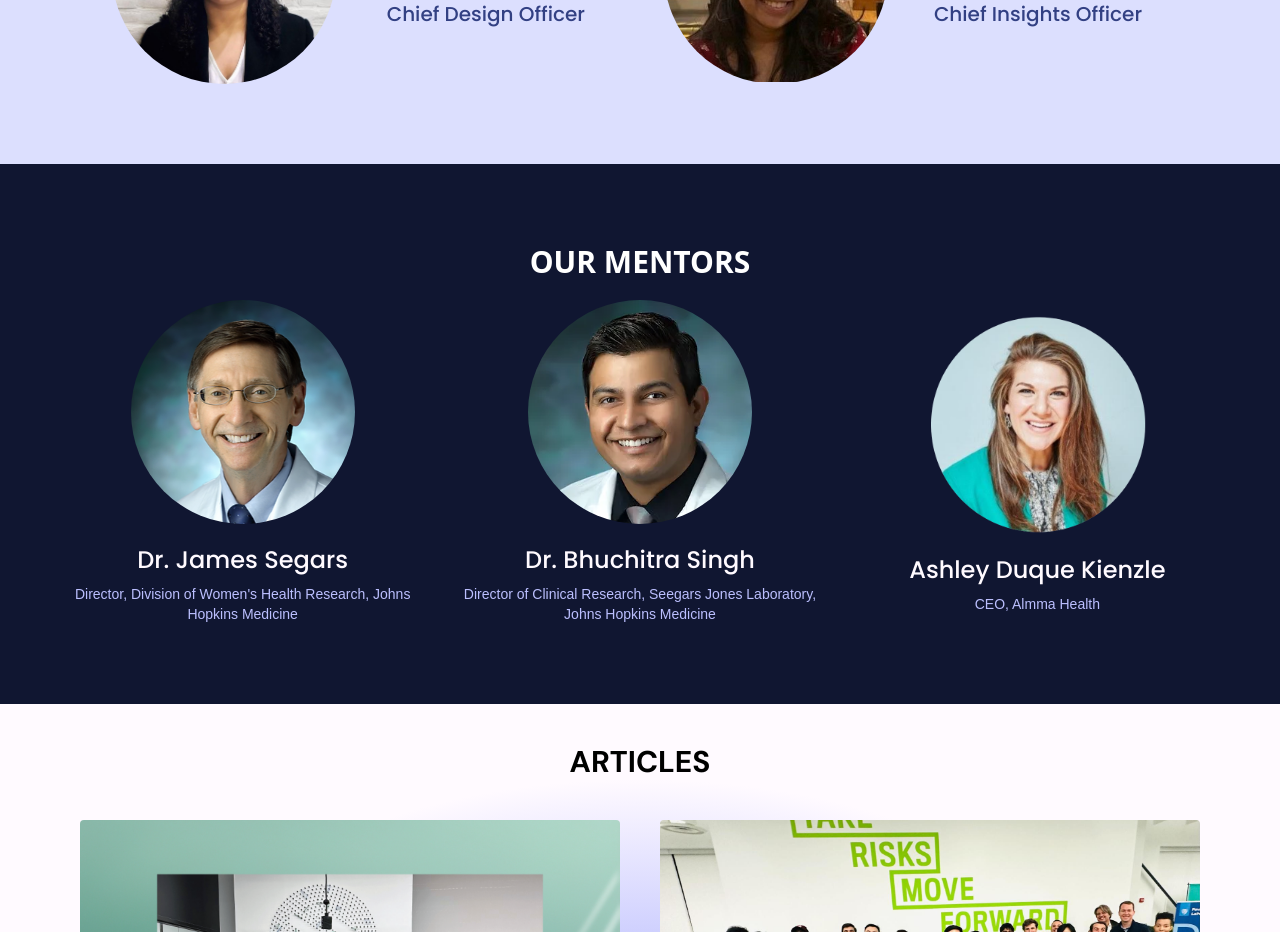
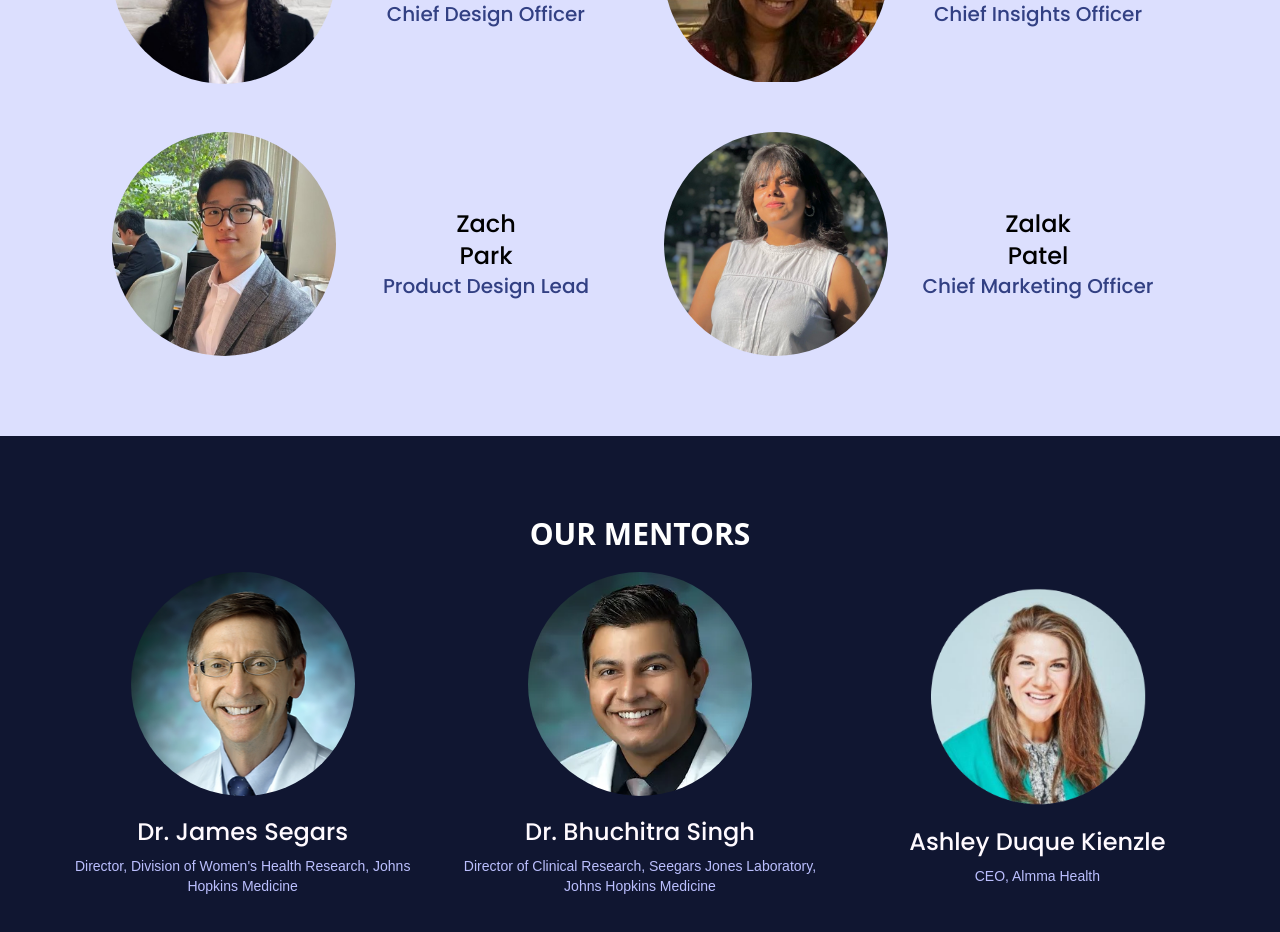
Before and after one commit to Tristan-Hancock/Ovelia-website, a React (Vite) app: page /about in a window 1280 px wide. Shown: the part 2540-3472 px from the top of the page. Built offline with nearby package versions, Linux system fonts and the light colour scheme.

Commit message:
Add two more team members

```diff
--- a/src/pages/About.jsx
+++ b/src/pages/About.jsx
@@ -1,4 +1,3 @@
-import React from "react";
 import Footer from "../components/Footer";
 import articleImage from "../assets/images/Full-Fall-2024-Cohort-new.png";
 import articleImage2 from "../assets/images/article_image.jpg";
@@ -13,6 +12,8 @@ import team_member_5 from "../assets/images/team_members/Amika_Patel.jpg";
 import team_member_6 from "../assets/images/team_members/Aaryan_Mahipal.png";
 import team_member_7 from "../assets/images/team_members/Nuha_Contractor.jpg";
 import team_member_8 from "../assets/images/team_members/Heet_Jaiswal.jpg";
+import team_member_9 from "../assets/images/team_members/Zach_Park.jpg"
+import team_member_10 from "../assets/images/team_members/Zalak_patel.jpg"
 
 const About = () => {
   const teamMembers = [
@@ -64,6 +65,18 @@ const About = () => {
       description: "",
       image: team_member_8,
     },
+    {
+      name: "Zach Park",
+      role: "Product Design Lead",
+      description: "",
+      image: team_member_9,
+    },
+    {
+      name: "Zalak Patel",
+      role: "Chief Marketing Officer",
+      description: "",
+      image: team_member_10,
+    },
   ];
 
   const advisors = [
@@ -98,13 +111,13 @@ const About = () => {
 
           <iframe
             src="https://www.youtube.com/embed/13LZjfKUq5Q?si=99bjxo-EHbXKSWvh"
-            frameborder="0"
+            frameBorder="0"
             webkitallowfullscreen
             className="w-11/12 h-[300px] sm:h-[450px] md:h-[600px] lg:h-[720px] xl:h-[720px] p-6 rounded "
           ></iframe>
 
           <p className="md:w-7/12 font-poppins font-normal text-xl p-10 pb-20 mt-16 text-center">
-          Through our own experiences, we realized how difficult it can be to understand and manage Polycystic Ovarian Syndrome (PCOS). One day, we were sharing our frustrations about the lack of accessible, reliable resources for early detection and support—and it hit us. Why not create something that truly empowers women to take charge of their reproductive health? That's how Ovelia came to life—a space where women can assess, track, and manage their health, all while feeling supported every step of the way.
+          Through our own experiences, we realized how difficult it can be to understand and manage Polycystic Ovarian Syndrome (PCOS). One day, we were sharing our frustrations about the lack of accessible, reliable resources for early detection and support—and it hit us. Why not create something that truly empowers women to take charge of their reproductive health? That&apos;s how Ovelia came to life—a space where women can assess, track, and manage their health, all while feeling supported every step of the way.
           </p>
         </div>
       </section>
@@ -220,7 +233,7 @@ const About = () => {
                 TECHNICAL.LY
               </div>
               <p className="font-poppins font-normal text-navbar_text text-lg mt-5 hover:underline cursor-pointer">
-                Johns Hopkins' Pava Center picks promising startups in AI,
+                Johns Hopkins&apos; Pava Center picks promising startups in AI,
                 healthcare and music
               </p>
             </a>
```
Also changed, not shown: src/assets/images/team_members/Zach_Park.jpg (added), src/assets/images/team_members/Zalak_patel.jpg (added).
